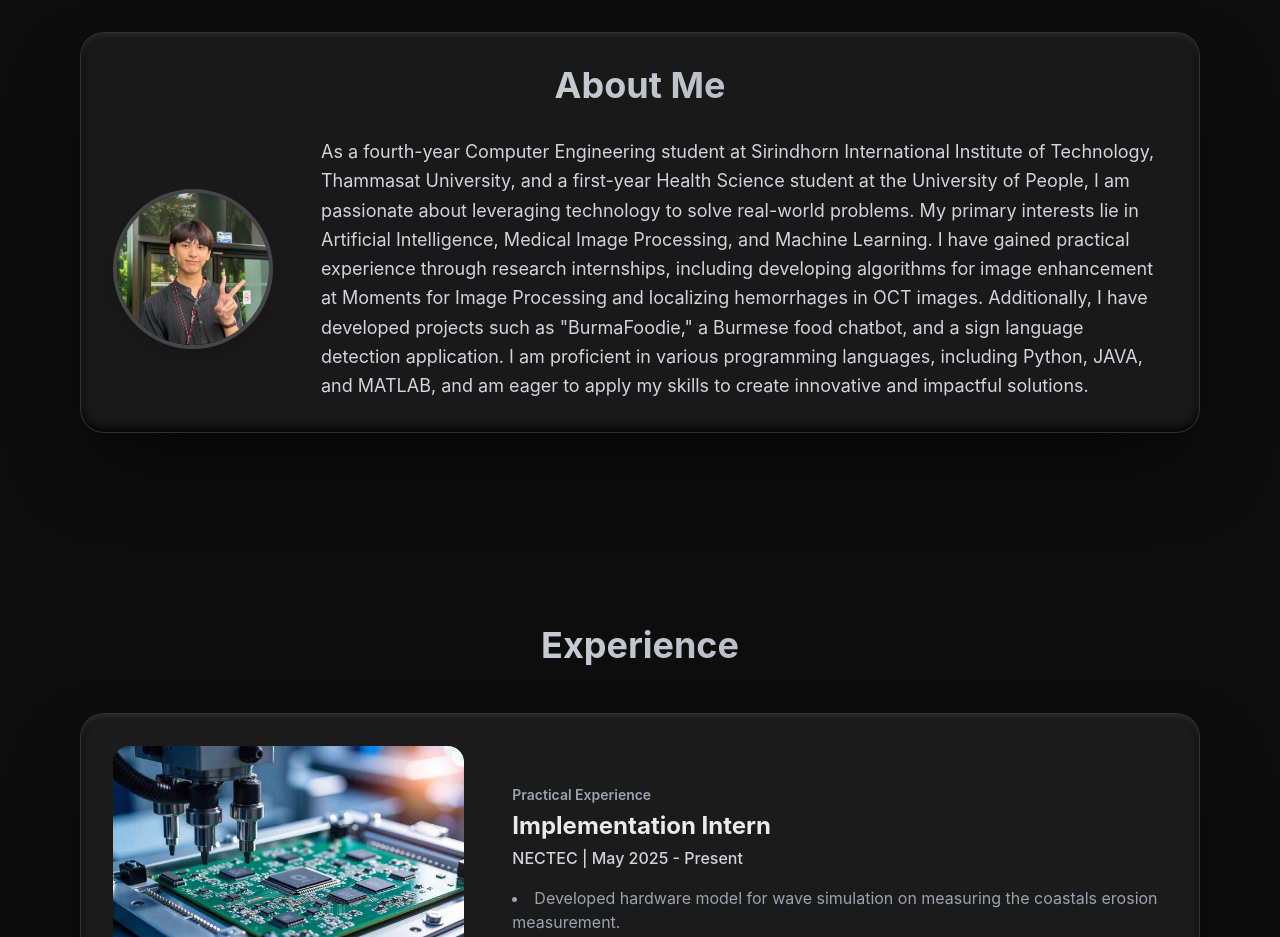
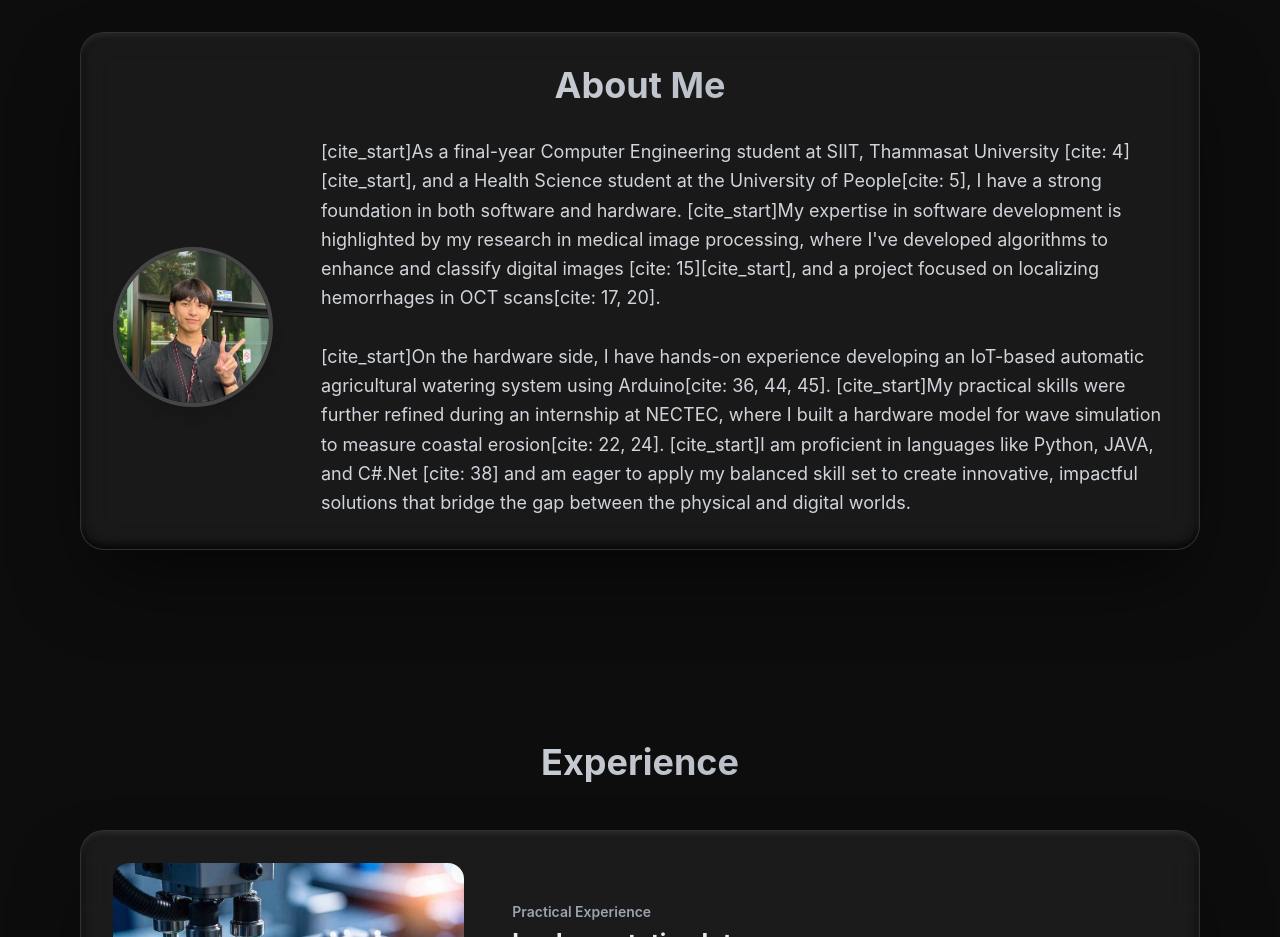
Before and after one commit to akmiinn/AungKyaw, a React (Vite) app: page / in a window 1280 px wide. Shown: the part 880-1817 px from the top of the page. Built offline with nearby package versions, Linux system fonts and the light colour scheme.

Commit message:
Update About.tsx

```diff
--- a/components/About.tsx
+++ b/components/About.tsx
@@ -28,7 +28,9 @@ const About: React.FC = () => {
                         />
                     </div>
                     <p className="text-gray-300 text-lg leading-relaxed">
-                        As a fourth-year Computer Engineering student at Sirindhorn International Institute of Technology, Thammasat University, and a first-year Health Science student at the University of People, I am passionate about leveraging technology to solve real-world problems. My primary interests lie in Artificial Intelligence, Medical Image Processing, and Machine Learning. I have gained practical experience through research internships, including developing algorithms for image enhancement at Moments for Image Processing and localizing hemorrhages in OCT images. Additionally, I have developed projects such as "BurmaFoodie," a Burmese food chatbot, and a sign language detection application. I am proficient in various programming languages, including Python, JAVA, and MATLAB, and am eager to apply my skills to create innovative and impactful solutions.
+                        [cite_start]As a final-year Computer Engineering student at SIIT, Thammasat University [cite: 4][cite_start], and a Health Science student at the University of People[cite: 5], I have a strong foundation in both software and hardware. [cite_start]My expertise in software development is highlighted by my research in medical image processing, where I've developed algorithms to enhance and classify digital images [cite: 15][cite_start], and a project focused on localizing hemorrhages in OCT scans[cite: 17, 20].
+                        <br/><br/>
+                        [cite_start]On the hardware side, I have hands-on experience developing an IoT-based automatic agricultural watering system using Arduino[cite: 36, 44, 45]. [cite_start]My practical skills were further refined during an internship at NECTEC, where I built a hardware model for wave simulation to measure coastal erosion[cite: 22, 24]. [cite_start]I am proficient in languages like Python, JAVA, and C#.Net [cite: 38] and am eager to apply my balanced skill set to create innovative, impactful solutions that bridge the gap between the physical and digital worlds.
                     </p>
                 </div>
             </GlassCard>
```
